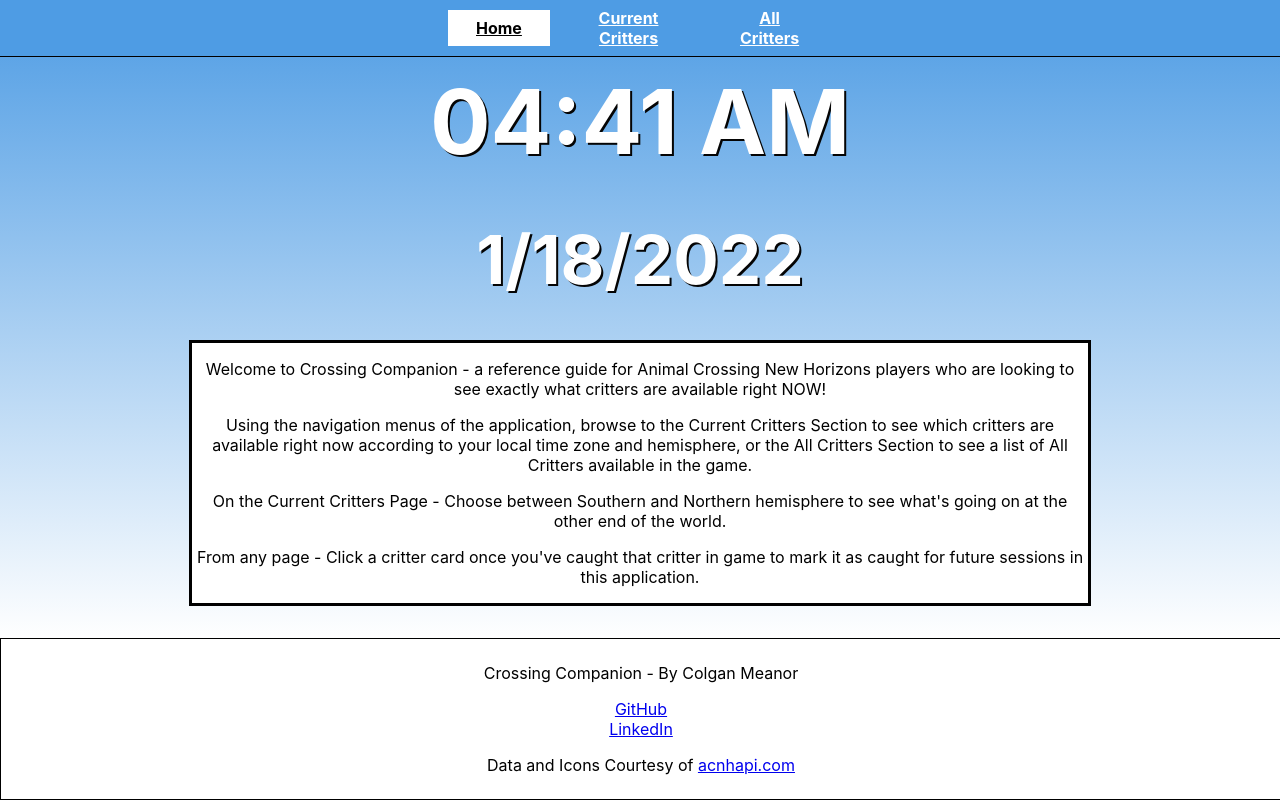
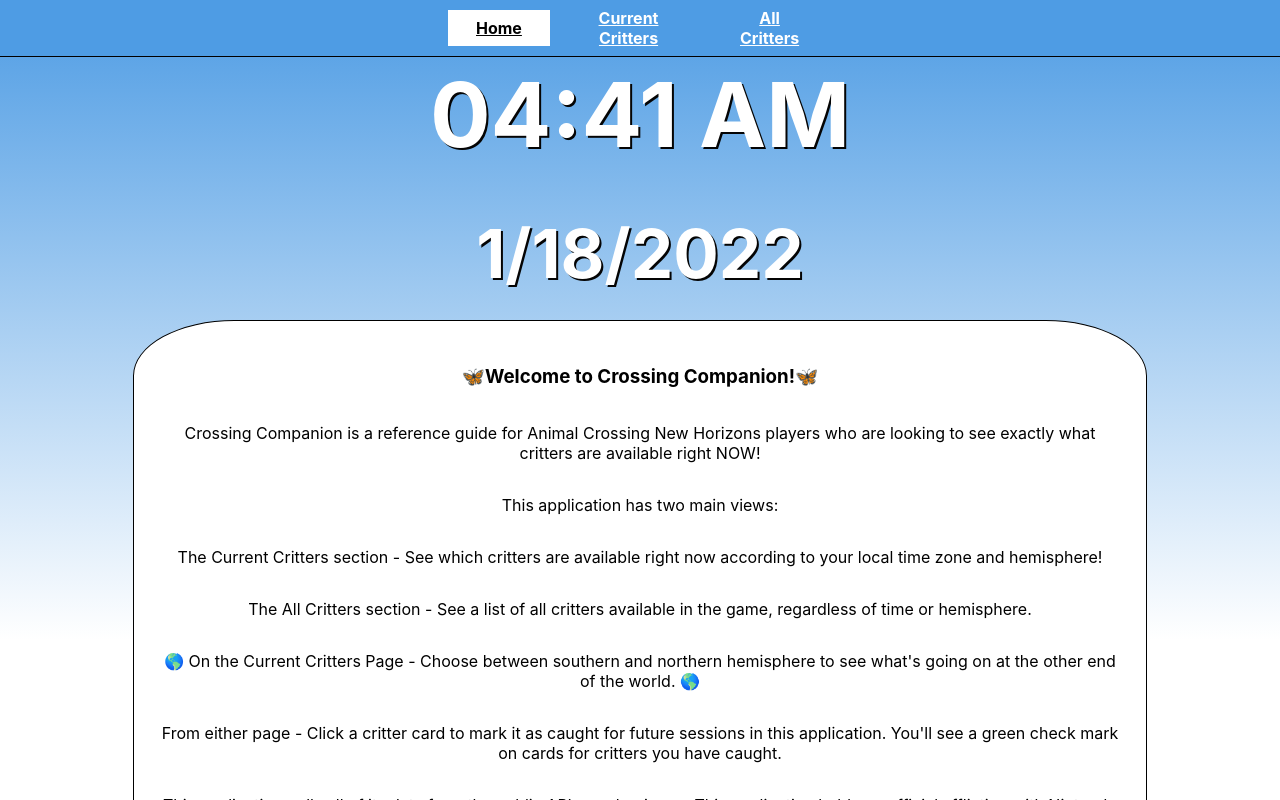
Before and after one commit to colganmeanor/Crossing-Companion, a React (Create React App) app: page / in a window 1280 px wide. Built offline with nearby package versions, Linux system fonts and the light colour scheme; no server answers.

Commit message:
Adjust text and styling for About component

```diff
--- a/src/Components/About.js
+++ b/src/Components/About.js
@@ -3,12 +3,14 @@
 const About = () => {
     return (
         <div className="about-section">
-            <p>Welcome to Crossing Companion - a reference guide for Animal Crossing New Horizons players who are looking to see exactly what critters are available right NOW!</p>
-            <p>Using the navigation menus of the application, browse to the Current Critters Section to see which critters are available right now according to your local time zone and hemisphere,
-                or the All Critters Section to see a list of All Critters available in the game.</p>
-                <p>On the Current Critters Page - Choose between Southern and Northern hemisphere to see what's going on at the other end of the world.</p>
-                <p>From any page - Click a critter card once you've caught that critter in game to mark it as caught for future sessions in this application.</p>
-
+            <h3>🦋Welcome to Crossing Companion!🦋</h3>
+            <p>Crossing Companion is a reference guide for Animal Crossing New Horizons players who are looking to see exactly what critters are available right NOW!</p>
+            <p>This application has two main views:</p>
+            <p>The Current Critters section - See which critters are available right now according to your local time zone and hemisphere!</p>
+            <p>The All Critters section - See a list of all critters available in the game, regardless of time or hemisphere.</p>
+            <p>🌎 On the Current Critters Page - Choose between southern and northern hemisphere to see what's going on at the other end of the world. 🌎</p>
+            <p>From either page - Click a critter card to mark it as caught for future sessions in this application. You'll see a green check mark on cards for critters you have caught.</p>
+            <p>This application pulls all of its data from the public API - acnhapi.com. This application holds no official affliation with Nintendo or Animal Crossing.</p>
         </div>
     )
 }
--- a/src/Components/Header.js
+++ b/src/Components/Header.js
@@ -5,10 +5,9 @@
     return(
         <div data-cy='header' className="header">
             <div data-cy='header-links' className='header-link-section'>
-            <NavLink data-cy='home-nav-link' to='/' className={({ isActive }) => (isActive ? 'nav-active' : 'inactive')}>Home</NavLink>
+                <NavLink data-cy='home-nav-link' to='/' className={({ isActive }) => (isActive ? 'nav-active' : 'inactive')}>Home</NavLink>
                 <NavLink data-cy='current-critters-nav-link' to='/current-critters' className={({ isActive }) => (isActive ? 'nav-active' : 'inactive')}>Current Critters</NavLink>
                 <NavLink data-cy='all-critters-nav-link' to='/all-critters' className={({ isActive }) => (isActive ? 'nav-active' : 'inactive')}>All Critters</NavLink>
-                {/* <NavLink data-cy='about-nav-link' to='/about' className={({ isActive }) => (isActive ? 'nav-active' : 'inactive')}>About</NavLink> */}
             </div>
         </div>
     )
--- a/src/Styles/About.css
+++ b/src/Styles/About.css
@@ -1,6 +1,11 @@
 .about-section {
-    border: solid black;
+    border: solid black 1px;
     margin: auto;
-    width: 70%;
+    height: min-content;
+    width: 75%;
     background: white;
+    padding: 2%;
+    border-radius: 10%;
+    display: flex;
+    flex-direction: column;
 }
```
